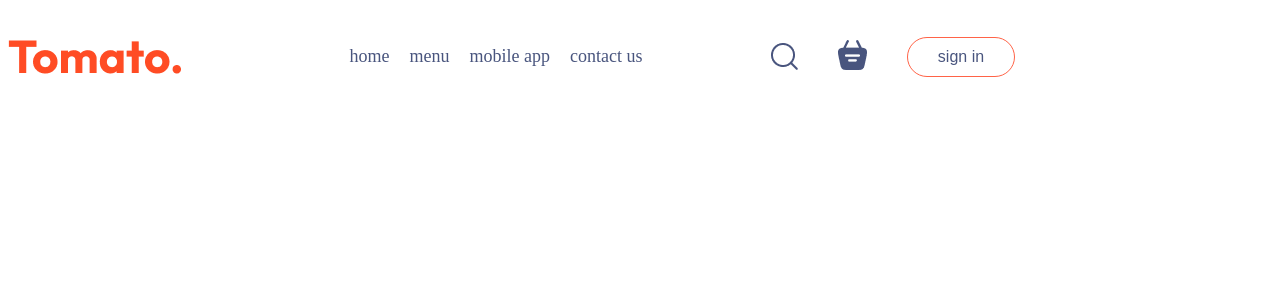
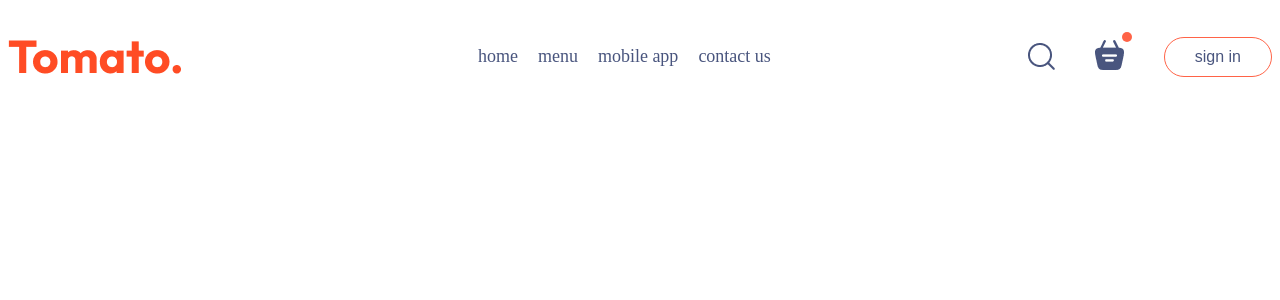
Before and after one commit to Prachismita-Panda/Practice, a React app: page / in a window 1280 px wide. Shown: the top 300 px of the page. Built offline with nearby package versions, Linux system fonts and the light colour scheme; the HTML template or start-up script is replaced by a standard one.

Commit message:
content added

```diff
--- a/src/components/Navbar/Navbar.css
+++ b/src/components/Navbar/Navbar.css
@@ -46,3 +46,18 @@
 .navbar li{
     cursor: pointer;
 }
+
+.navbar-search-icon{
+    position:relative;
+}
+
+.navbar-search-icon .dot{
+    position:absolute;
+    min-width: 10px;
+    min-height: 10px;
+    background-color: tomato;
+    border-radius:5px;
+    top:-8px;
+    right:-8px;
+
+}
--- a/src/components/Navbar/Navbar.jsx
+++ b/src/components/Navbar/Navbar.jsx
@@ -20,8 +20,7 @@ const Navbar = () => {
             </div>
             <button>sign in</button>
         </div>
-        <h3></h3>
-        <h5></h5>
+
 
     </div>
   )
```
